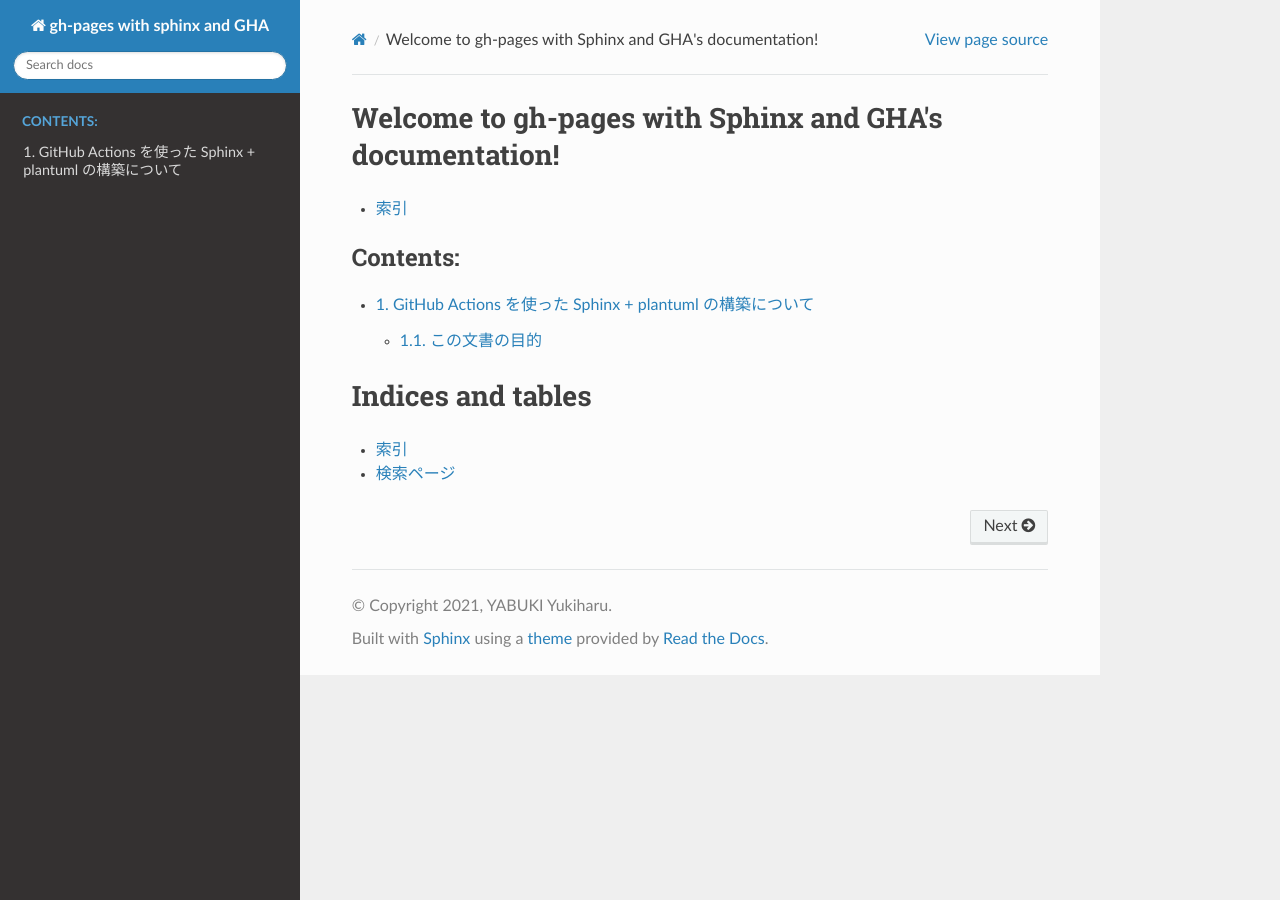
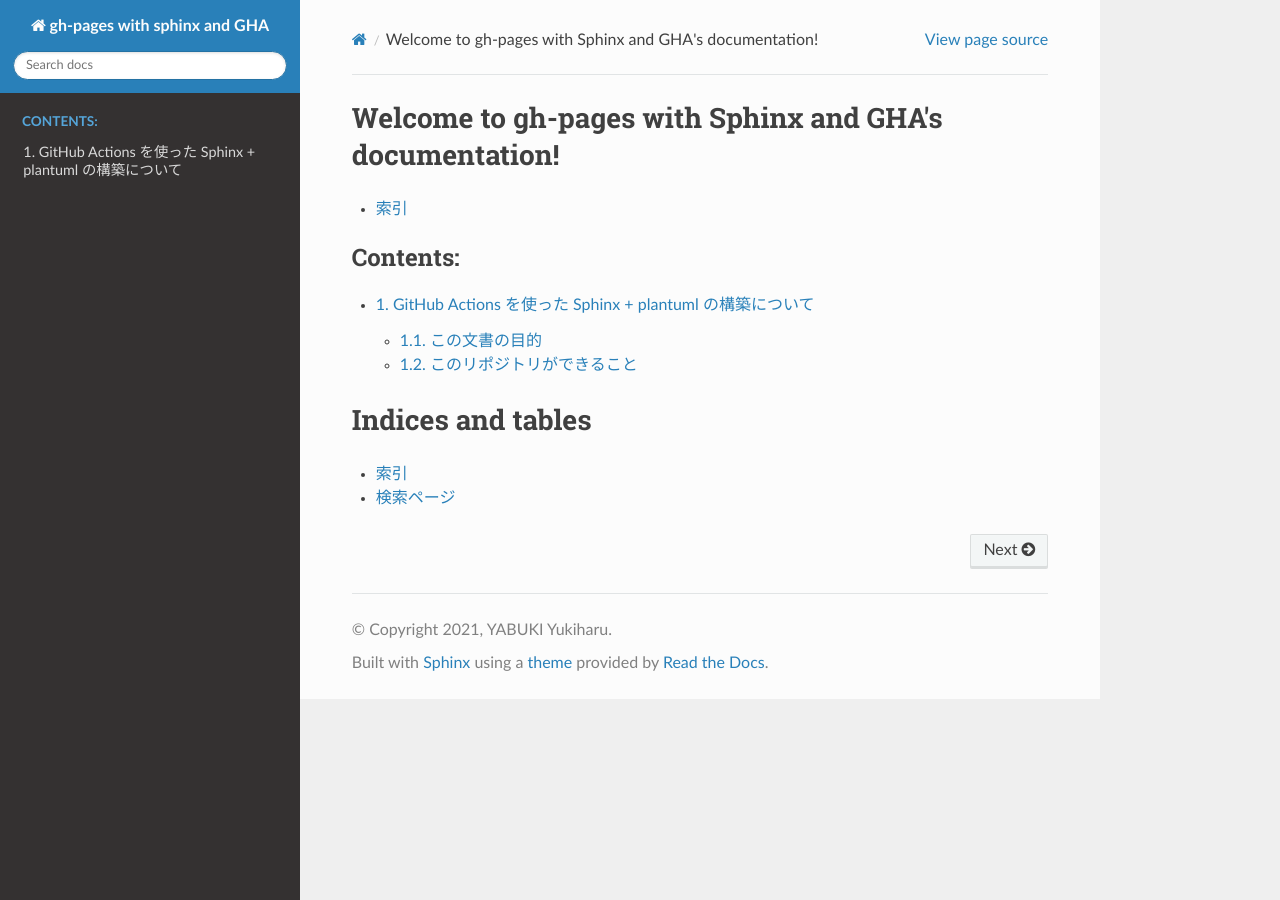
Before and after one commit to yabuki/upgraded-octo-waffle, a Sphinx documentation site: the page built from source/index.rst, in a window 1280 px wide. Built offline with Sphinx 7.4.7 and the Read the Docs theme 2.0.0, drawn with Linux system fonts in a browser that asks for light colours.

Commit message:
できること

```diff
--- a/source/OverView.rst
+++ b/source/OverView.rst
@@ -5,10 +5,18 @@
 -----------------------------------------------------------------------------------
 
 システムの設計文書を書くときに、構造的な文書を書くのと、plantumlによる図の支援が
-欲しいので簡単に利用できるテンプレートを作った。
+欲しいので簡単に利用できる Repository template を作った。
+
 
 .. uml::
 
    a->b
    b->c
    c->d
+
+このリポジトリができること
+-----------------------------------------------------------------------------------
+
+#. sphinx でドキュメントを作る
+#. plantuml で図を書く
+#. push したら自動的に GitHub Actions で、gh-pages に反映する。
```
